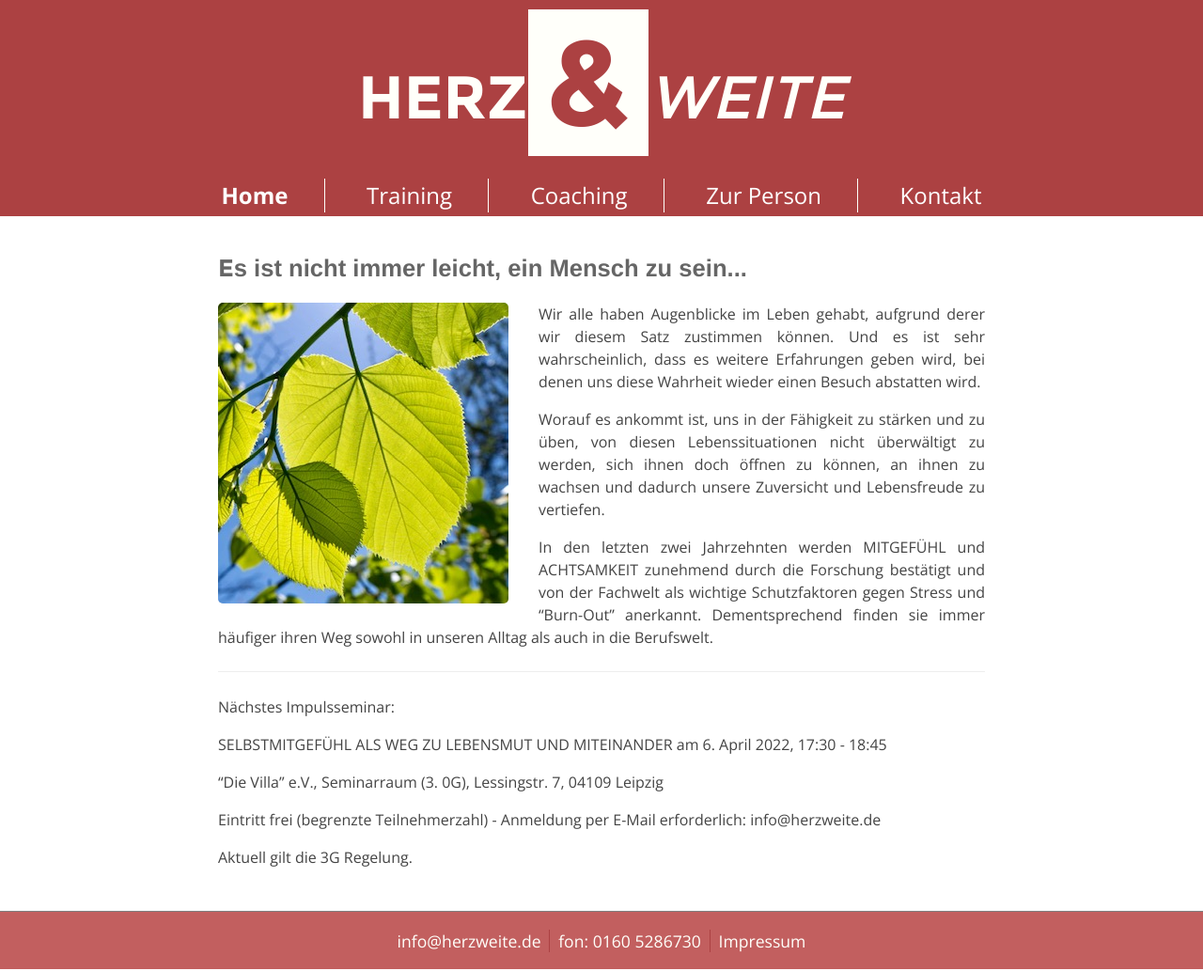
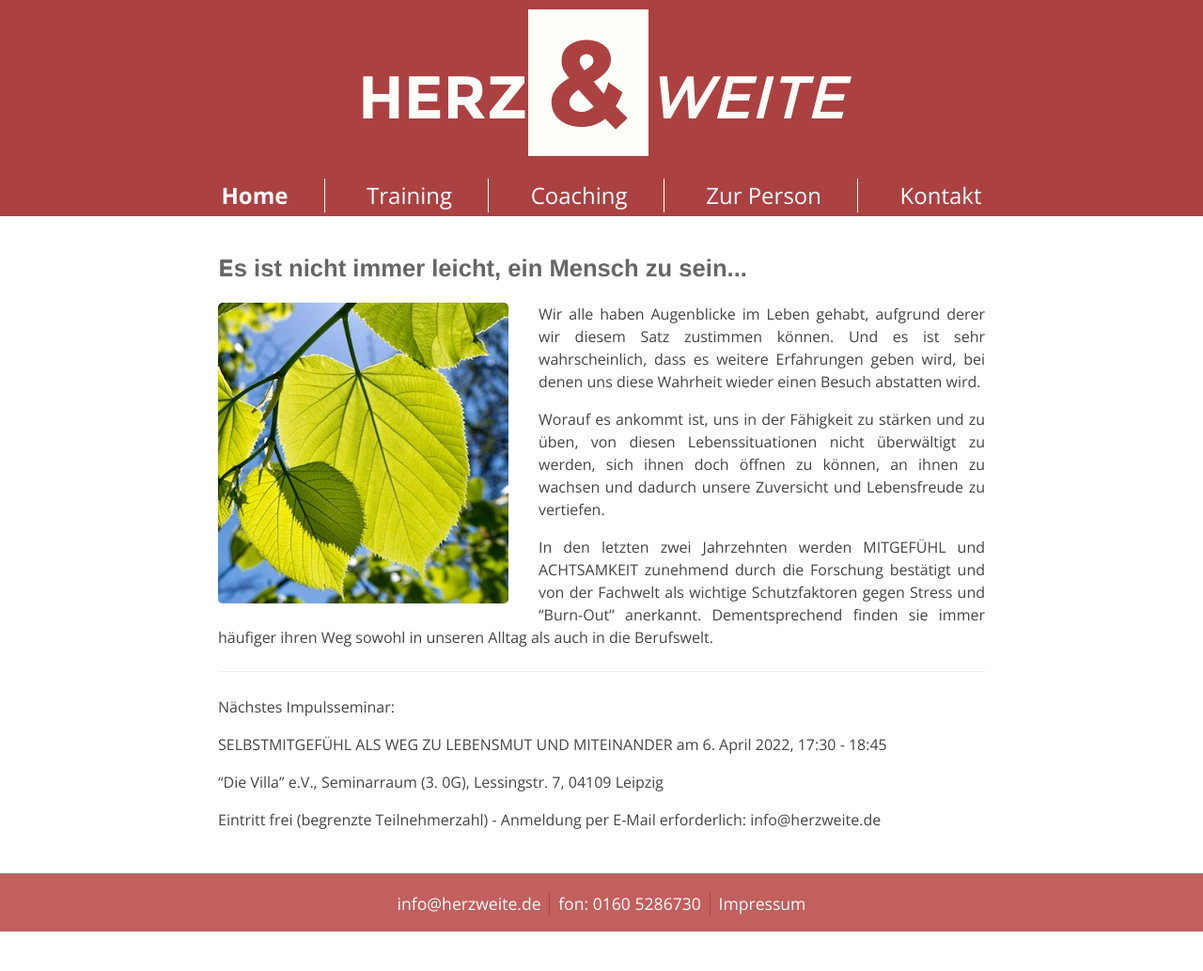
Before and after one commit to herzweite/herzweite.github.io, a Jekyll site: the page built from index.md, in a window 1280 px wide. Shown: the whole page at 94% size. Built offline with Jekyll 4.4.1, drawn with Linux system fonts in a browser that asks for light colours; after the commit the page ends 993 px from its top, so only the background shows below that.

Commit message:
Update index.md

```diff
--- a/index.md
+++ b/index.md
@@ -27,10 +27,6 @@ am 6. April 2022, 17:30 - 18:45
 Eintritt frei (begrenzte Teilnehmerzahl) -
 Anmeldung per E-Mail erforderlich: info@herzweite.de
 
-Aktuell gilt die 3G Regelung.
-
-
-
 
 {% comment %}
   <div class="posts">
```
